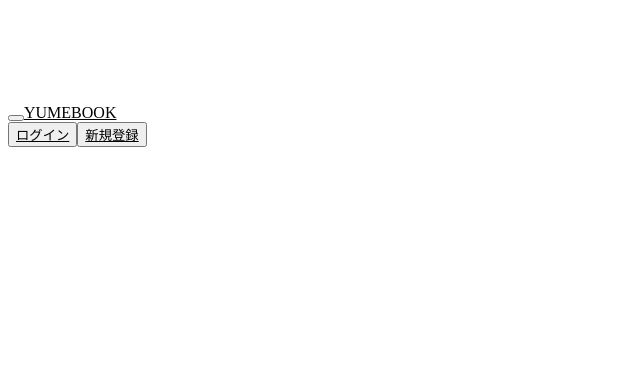
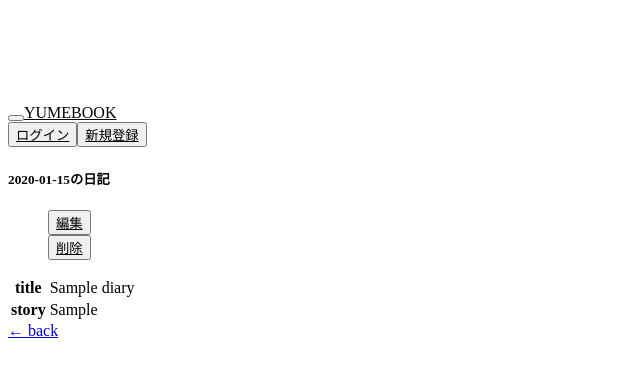
Before and after one commit to astarjatning/YUMEBOOK, a Rails app: page /diaries/1 in a window 1280 px wide. Shown: the top 377 px of the page, without its empty margins (0-640 px from the left). Run offline with Rails 7, Linux system fonts and the light colour scheme; tables that the repository leaves empty hold one stand-in row (values such as "Sample post"); parts of the project's set-up code (start-up, migrations or seed data) failed here and were passed over.

Commit message:
ADD:diary基本crud

```diff
--- a/app/controllers/diaries_controller.rb
+++ b/app/controllers/diaries_controller.rb
@@ -1,5 +1,5 @@
 class DiariesController < ApplicationController
-  before_action :set_diary, only: %i[edit update destroy]
+  before_action :set_diary, only: %i[show edit update destroy]
 
   def index
     @diaries = Diary.all
@@ -17,6 +17,8 @@
       render :new
     end
   end
+
+  def show; end
 
   def edit; end
 
--- a/app/views/diaries/index.html.slim
+++ b/app/views/diaries/index.html.slim
@@ -1,10 +1,10 @@
 .container
   .row
-    .col-lg-8.offset-lg-2.mt-5
+    .col-md-6.offset-md-3.col-lg-6.offset-lg-3.mt-5
       ul.diaries-list
         - @diaries.each do |diary|
           li.my-2
             = link_to(diary_path(diary)) do
-              = l diary.date, format: :short
+              = l diary.date
   .row.mt-3
     = link_to '← back', root_path
--- a/app/views/diaries/show.html.slim
+++ b/app/views/diaries/show.html.slim
@@ -0,0 +1,25 @@
+.container
+  .row
+    .col-md-6.offset-md-3.col-lg-6.offset-lg-3.mt-5
+      diary.card
+        .card-body
+          h5.d-inline
+            | #{@diary.date}の日記
+          ul.list-inline.float-right
+            .list-inline-item
+              button.btn.btn-outline-warning[type="button"]
+                = link_to '編集', edit_diary_path(@diary), style: 'color:black;'
+            .list-inline-item
+              button.btn.ml-3.btn-outline-warning[type="button"]
+                = link_to '削除', diary_path(@diary), style: 'color:black;', method: :delete, data: { confirm: '削除しますか？' }
+        table.table
+          tr
+            th scope="row"
+              | title
+            td= @diary.title
+          tr
+            th scope="row"
+              | story
+            td= @diary.story
+  .row.mt-3
+    = link_to '← back', diaries_path
```
Also changed, not shown: app/views/diaries/_form.html.slim (added, +13 -0 lines), app/views/diaries/edit.html.slim (+8 -0 lines), app/views/diaries/new.html.slim (+3 -15 lines).
